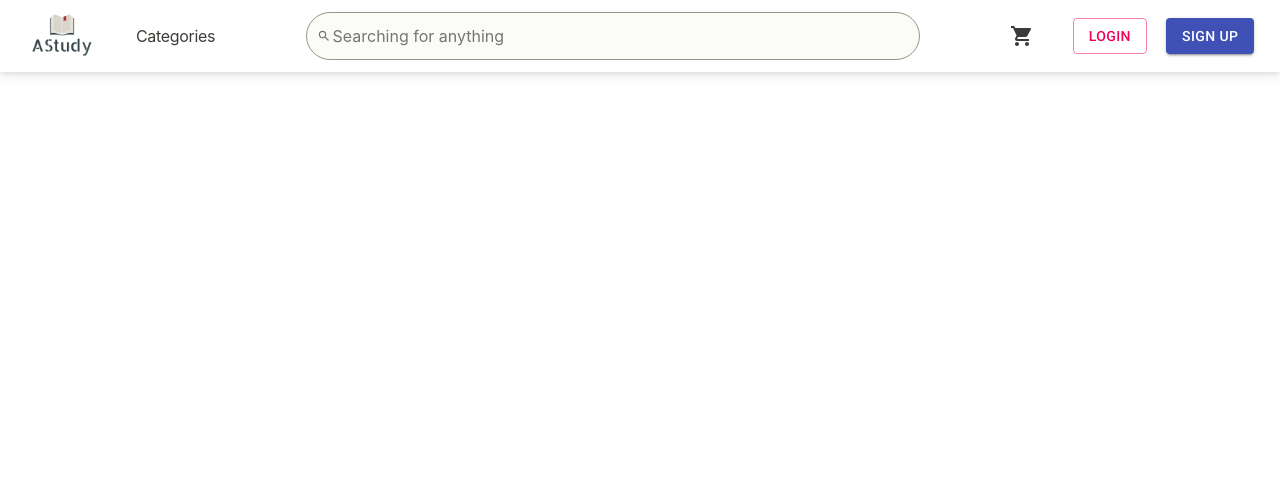
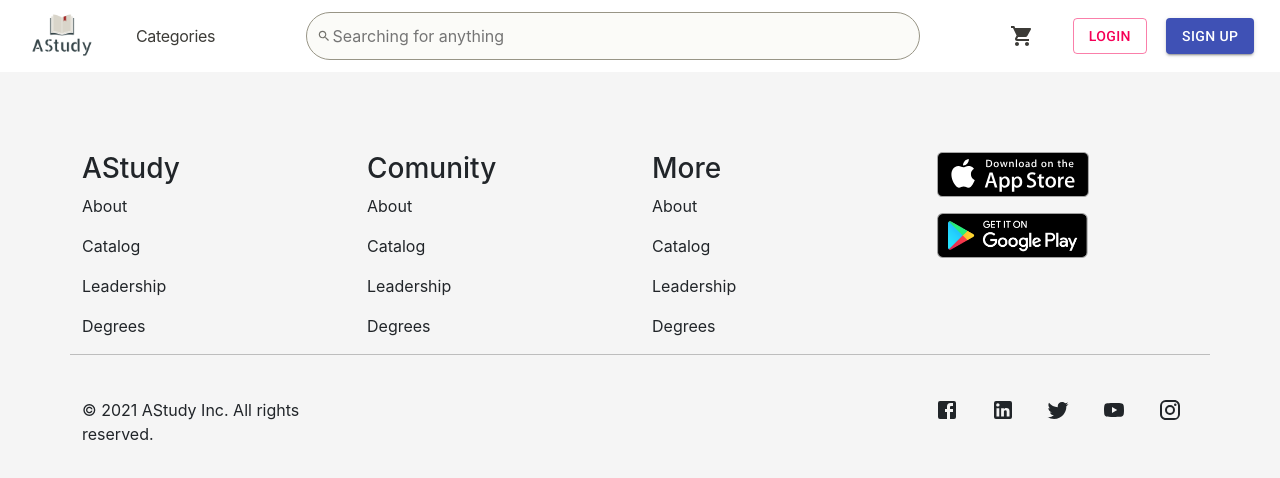
Before and after one commit to vohuong108/A-Study-FE, a React (Create React App) app: page / in a window 1280 px wide. Shown: the top 478 px of the page. Built offline with nearby package versions, Linux system fonts and the light colour scheme.

Commit message:
create footer

```diff
--- a/src/App.js
+++ b/src/App.js
@@ -1,10 +1,12 @@
 import './App.css';
+import Footer from './components/footer/Footer';
 import Header from './components/header/Header';
 
 function App() {
   return (
     <div className="App">
       <Header />
+      <Footer />
     </div>
   );
 }
--- a/src/components/footer/Footer.css
+++ b/src/components/footer/Footer.css
@@ -0,0 +1,42 @@
+.footer {
+    background-color: #F5F5F5;
+}
+
+.row-info {
+    padding-top: 80px;
+}
+
+.footer-col {
+    text-align: left;
+}
+
+.footer-store {
+    display: flex;
+    flex-direction: column;
+    align-items: flex-start;
+}
+
+.footer-store img {
+    height: 45px;
+    margin-bottom: 1rem;
+}
+
+.footer-copyright {
+    display: flex;
+    justify-content: space-between !important;
+    border-top: 1px solid #bdbdbd;
+    border-right: none;
+    border-left: none;
+    border-bottom: none;
+    padding-top: 2.7rem;
+    padding-bottom: 2.7rem;
+}
+
+.copyright {
+    text-align: left;
+}
+
+.social {
+    display: flex;
+    justify-content: space-around;
+}
--- a/src/components/footer/Footer.js
+++ b/src/components/footer/Footer.js
@@ -0,0 +1,78 @@
+import React from 'react'
+import './Footer.css'
+import FacebookIcon from '@material-ui/icons/Facebook'
+import LinkedInIcon from '@material-ui/icons/LinkedIn'
+import TwitterIcon from '@material-ui/icons/Twitter'
+import YouTubeIcon from '@material-ui/icons/YouTube'
+import InstagramIcon from '@material-ui/icons/Instagram'
+import appleStore from '../../assets/appleStore.svg'
+import googlePlayStore from '../../assets/googlePlayStore.png'
+
+const Footer = () => {
+    return (
+        <div className="footer">
+            <div className="container footer-container">
+                <div className="row row-info">
+                    <div className="col-3">
+                        <div className="footer-col">
+                            <h3>AStudy</h3>
+                            <div>
+                                <p>About</p>
+                                <p>Catalog</p>
+                                <p>Leadership</p>
+                                <p>Degrees</p>
+                            </div>
+                        </div>
+                    </div>
+                    <div className="col-3">
+                        <div className="footer-col">
+                            <h3>Comunity</h3>
+                            <div>
+                                <p>About</p>
+                                <p>Catalog</p>
+                                <p>Leadership</p>
+                                <p>Degrees</p>
+                            </div>
+                        </div>
+                    </div>
+                    <div className="col-3">
+                        <div className="footer-col">
+                            <h3>More</h3>
+                            <div>
+                                <p>About</p>
+                                <p>Catalog</p>
+                                <p>Leadership</p>
+                                <p>Degrees</p>
+                            </div>
+                        </div>
+                    </div>
+                    <div className="col-3">
+                        <div className="footer-store">
+                            <img src={appleStore} alt="" />
+                            <img src={googlePlayStore} alt="" />
+                        </div>
+                    </div>
+                </div>
+                <div className="row">
+                    <div className="footer-copyright">
+                        <div className="col-3">
+                            <div className="copyright">© 2021 AStudy Inc. All rights reserved.</div>
+                        </div>
+                        <div className="col-3">
+                            <div className="social">
+                                <FacebookIcon />
+                                <LinkedInIcon />
+                                <TwitterIcon />
+                                <YouTubeIcon />
+                                <InstagramIcon />
+                            </div>
+                        </div>
+                    </div>
+
+                </div>
+            </div>
+        </div>
+    )
+}
+
+export default Footer
--- a/src/components/header/Search/Search.css
+++ b/src/components/header/Search/Search.css
@@ -14,6 +14,8 @@
 .search-icon {
     padding-left: 10px;
     color: #73726c;
+    width: 30px;
+    height: 30px;
 }
 
 .search-wrap input {
```
Also changed, not shown: src/assets/appleStore.svg (added), src/assets/googlePlayStore.png (added).
